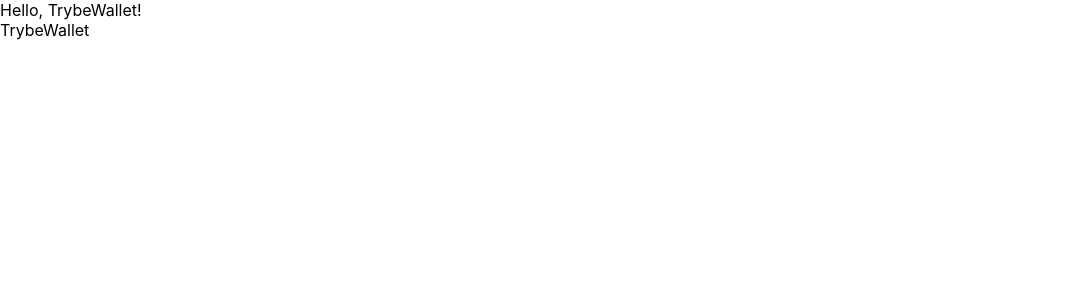
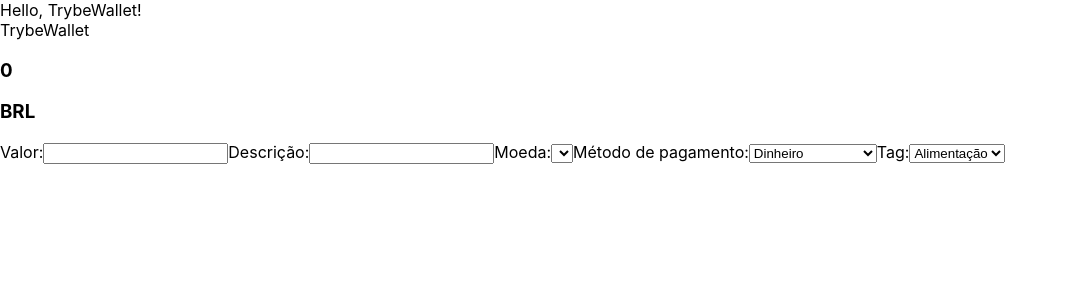
Before and after one commit to LeoLacana/trybewallet, a React (Create React App) app: page /carteira in a window 1280 px wide. Shown: the top 300 px of the page, without its empty margins (0-1068 px from the left). Built offline with nearby package versions, Linux system fonts and the light colour scheme.

Commit message:
requisito 5, 6

```diff
--- a/src/actions/index.js
+++ b/src/actions/index.js
@@ -1,8 +1,18 @@
-const keepEmail = (payload) => (
+const KEEP_EMAIL = 'KEEP_EMAIL';
+const SUM_EXPENSES = 'SUM_EXPENSES';
+
+const keepEmail = (email) => (
   {
-    type: 'KEEP_EMAIL',
-    payload,
+    type: KEEP_EMAIL,
+    email,
   }
 );
 
+/*const sumExpenses = (value) => (
+  {
+    type: SUM_EXPENSES,
+    value,
+  }
+);*/
+
 export default keepEmail;
--- /dev/null
+++ b/src/components/FormExpenses.js
@@ -0,0 +1,41 @@
+import React, { Component } from 'react';
+
+export default class FormExpenses extends Component {
+  render() {
+    return (
+      <form>
+        <label htmlFor="input-valor">
+          Valor:
+          <input type="text" id="input-valor" />
+        </label>
+        <label htmlFor="input-description">
+          Descrição:
+          <input type="text" id="input-description" />
+        </label>
+        <label htmlFor="input-select-currency">
+          Moeda:
+          <select id="input-select-currency">
+          </select>
+        </label>
+        <label htmlFor="payment-method">
+          Método de pagamento:
+          <select id="payment-method">
+            <option>Dinheiro</option>
+            <option>Cartão de Crédito</option>
+            <option>Cartão de Débito</option>
+          </select>
+        </label>
+        <label htmlFor="expenses-type">
+          Tag:
+          <select id="expenses-type">
+            <option>Alimentação</option>
+            <option>Lazer</option>
+            <option>Trabalho</option>
+            <option>Transporte</option>
+            <option>Saúde</option>
+          </select>
+        </label>
+      </form>
+    );
+  }
+}
--- a/src/pages/Wallet.js
+++ b/src/pages/Wallet.js
@@ -1,9 +1,34 @@
 import React from 'react';
+import { connect } from 'react-redux';
+import PropTypes from 'prop-types';
+import FormExpenses from '../components/FormExpenses';
 
 class Wallet extends React.Component {
   render() {
-    return <div>TrybeWallet</div>;
+    const { emailName, totalfield } = this.props;
+    return (
+      <>
+        <div>TrybeWallet</div>
+        <header data-testid="email-field">
+          <h3>{ emailName }</h3>
+          <h3 data-testid="total-field">{ totalfield }</h3>
+          <h3 data-testid="header-currency-field">BRL</h3>
+        </header>
+        <section>
+          <FormExpenses />
+        </section>
+      </>
+    );
   }
 }
 
-export default Wallet;
+const mapStateToProps = (state) => ({
+  emailName: state.user.email,
+  totalfield: state.wallet.totalField,
+});
+
+Wallet.propTypes = {
+  emailName: PropTypes.string.isRequired,
+};
+
+export default connect(mapStateToProps)(Wallet);
--- a/src/reducers/user.js
+++ b/src/reducers/user.js
@@ -7,7 +7,7 @@
   case 'KEEP_EMAIL':
     return {
       ...state,
-      email: action.payload,
+      email: action.email,
     };
   default:
     return state;
--- a/src/reducers/wallet.js
+++ b/src/reducers/wallet.js
@@ -1 +1,19 @@
-// Esse reducer será responsável por tratar o todas as informações relacionadas as despeas
+const INITIAL_STATE = {
+  curries: [],
+  expenses: [],
+  totalField: 0,
+};
+
+const wallet = (state = INITIAL_STATE, action) => {
+  switch (action.type) {
+  case 'SUM_EXPENSES':
+    return {
+      ...state,
+      expenses: wallet.expenses + action.value,
+    };
+  default:
+    return { ...state, totalField: 0 };
+  }
+};
+
+export default wallet;
```
